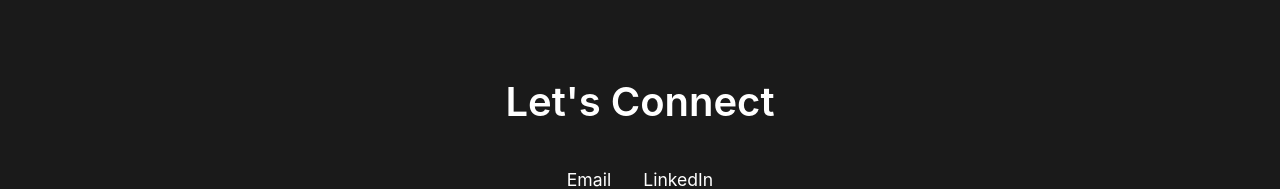
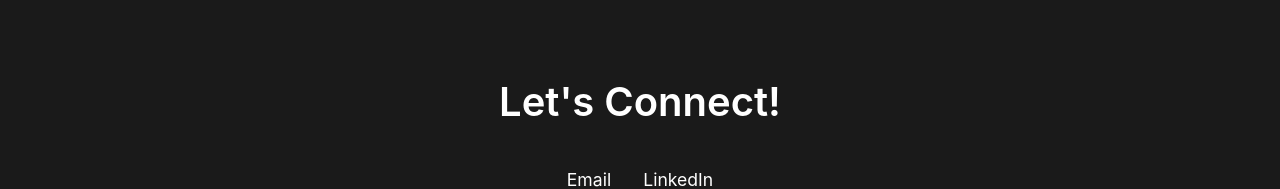
Before and after one commit to daniel-bilous/daniel-bilous.github.io, a plain HTML site: page index.html in a window 1280 px wide. Shown: the part 1591-1780 px from the top of the page. Drawn offline with Linux system fonts and the light colour scheme.

Commit message:
Update index.html

```diff
--- a/index.html
+++ b/index.html
@@ -582,7 +582,7 @@
     </section>
 
     <section class="contact" id="contact">
-        <h2 class="section-title">Let's Connect</h2>
+        <h2 class="section-title">Let's Connect!</h2>
         <div class="contact-links">
             <a href="#" onclick="showEmailPopup(); return false;">Email</a>
             <a href="https://linkedin.com/in/danielbilous" target="_blank">LinkedIn</a>
```
